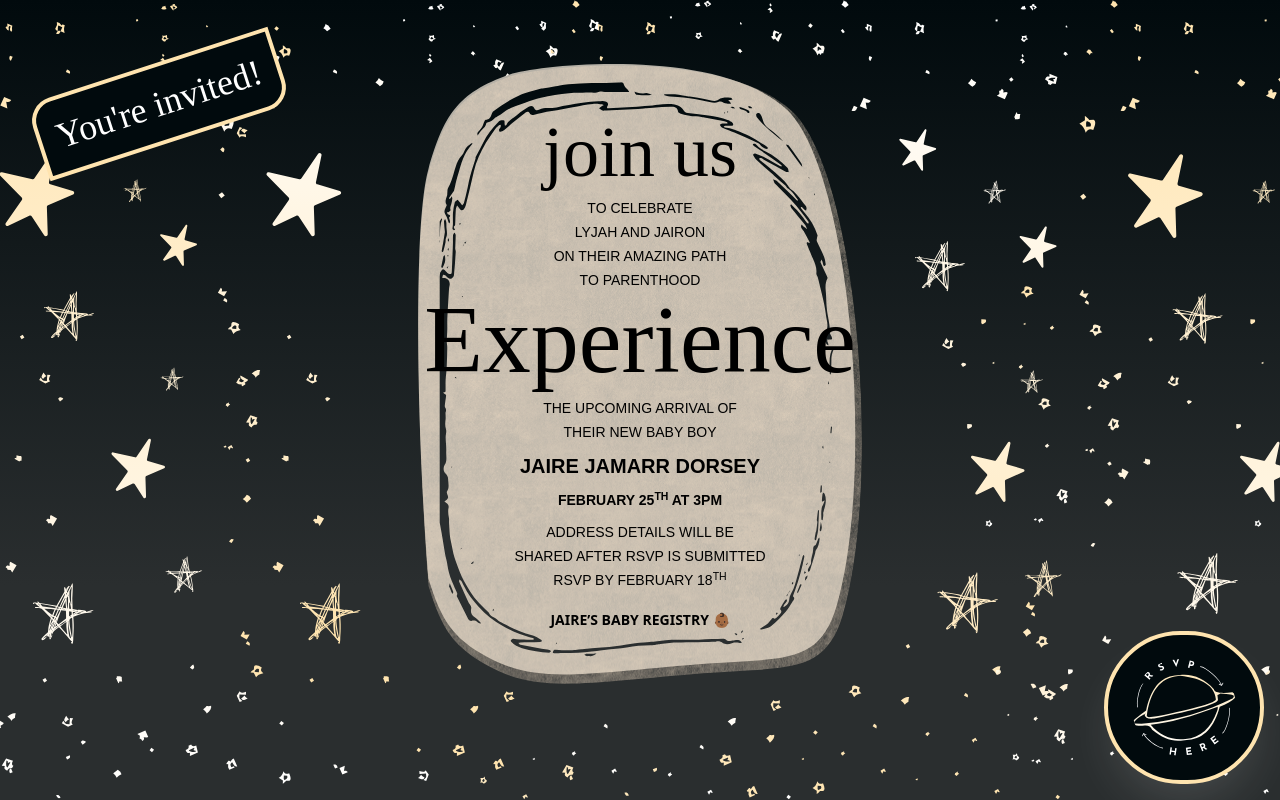
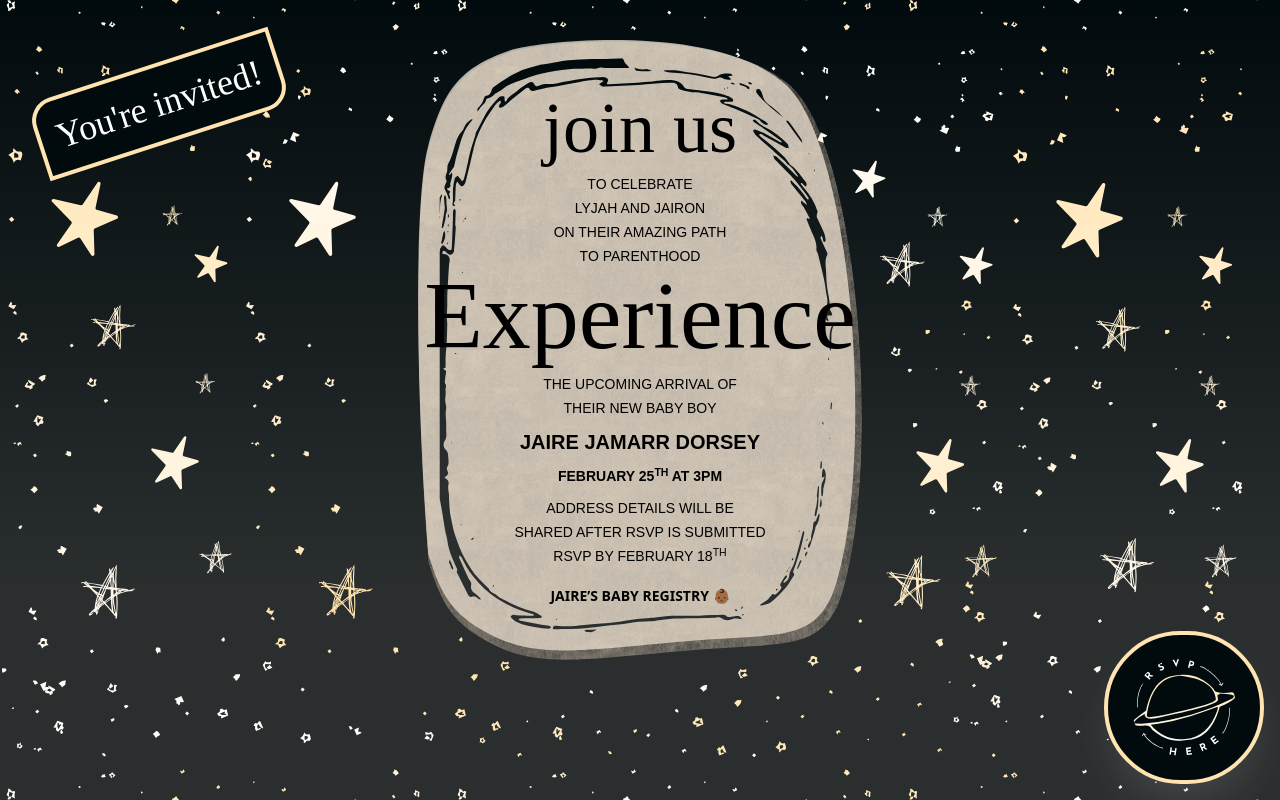
Before and after one commit to shedidthatio/babyshower-invitation, a Nuxt app: page / in a window 1280 px wide. Built offline with nearby package versions, Linux system fonts and the light colour scheme; a web font is replaced by a local one.

Commit message:
adjusting styles

```diff
--- a/assets/css/tailwind.css
+++ b/assets/css/tailwind.css
@@ -5,3 +5,10 @@
 @tailwind base;
 @tailwind components;
 @tailwind utilities;
+
+@layer base {
+    body {
+        height: 100vh;
+        margin: 0;
+    }
+}
--- a/pages/index.vue
+++ b/pages/index.vue
@@ -1,9 +1,8 @@
 <template>
-    <div class='py-20 md:py-16' id='content-wrapper-parent'>
-        <div class='p-7 grid grid-cols-1 items-center justify-center' id='content-wrapper-child'>
-            <div class='p-3 grid grid-cols-1 items-center justify-center'>
-                <div
-                    class='p-3 flex flex-col items-center justify-center text-center text-xs md:text-sm leading-4 md:leading-6'>
+    <div class='p-10 md:p-10 w-full h-screen' id='content-wrapper-parent'>
+        <div class='p-7 grid grid-cols-1' id='content-wrapper-child'>
+            <div class='p-3 grid grid-cols-1'>
+                <div class='p-3 grid grid-cols-1 text-center text-xs md:text-sm leading-4 md:leading-6'>
                     <h2 class='text-3xl md:text-7xl mb-2 leading-none'>join us</h2>
                     <p>To celebrate</p>
                     <p>Lyjah and Jairon</p>
@@ -49,15 +48,10 @@
 
 <style scoped>
 #content-wrapper-parent {
-    background-image: url('assets/imgs/starsBgImage.svg'), linear-gradient(180deg, #010A0D 0%, #2A2E2F 73.13%);
+    background-image: url('assets/imgs/bgImage.svg'), linear-gradient(180deg, #010A0D 0%, #2A2E2F 73.13%);
+    background-position: center;
     background-repeat: no-repeat;
     background-size: cover;
-    background-attachment: scroll;
-    background-position: center center;
-    width: 100vw;
-    min-width: 100%;
-    height: 100vh;
-    min-height: 100%;
 }
 
 #content-wrapper-child {
@@ -66,9 +60,6 @@
     background-size: contain;
     background-attachment: initial;
     background-position: center;
-    width: 300px;
-    min-width: 100%;
-    height: auto;
 }
 
 .rotated {
```
Also changed, not shown: assets/imgs/bgImage.svg (added), assets/imgs/starsNotInFrame.svg (added).
